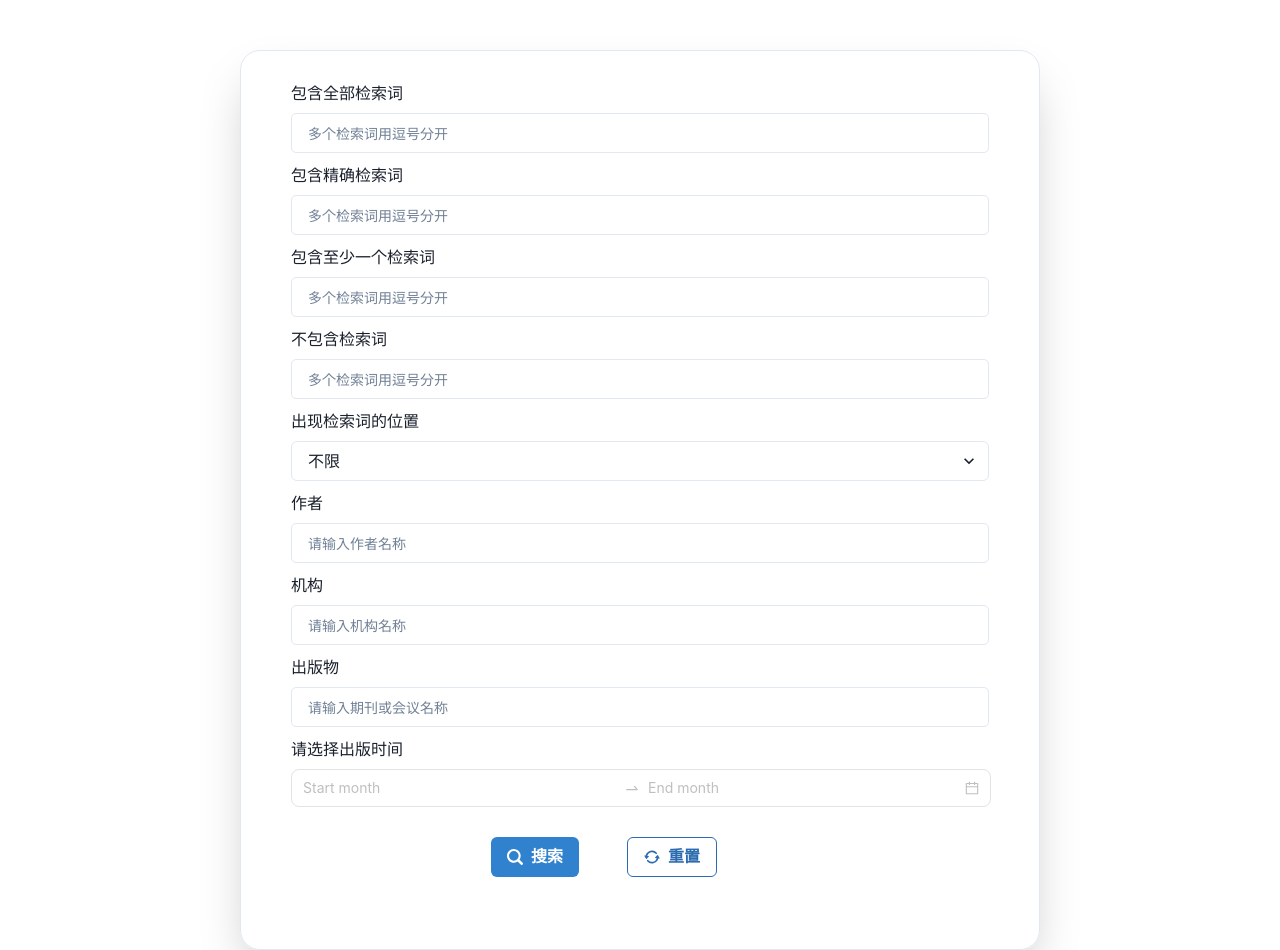
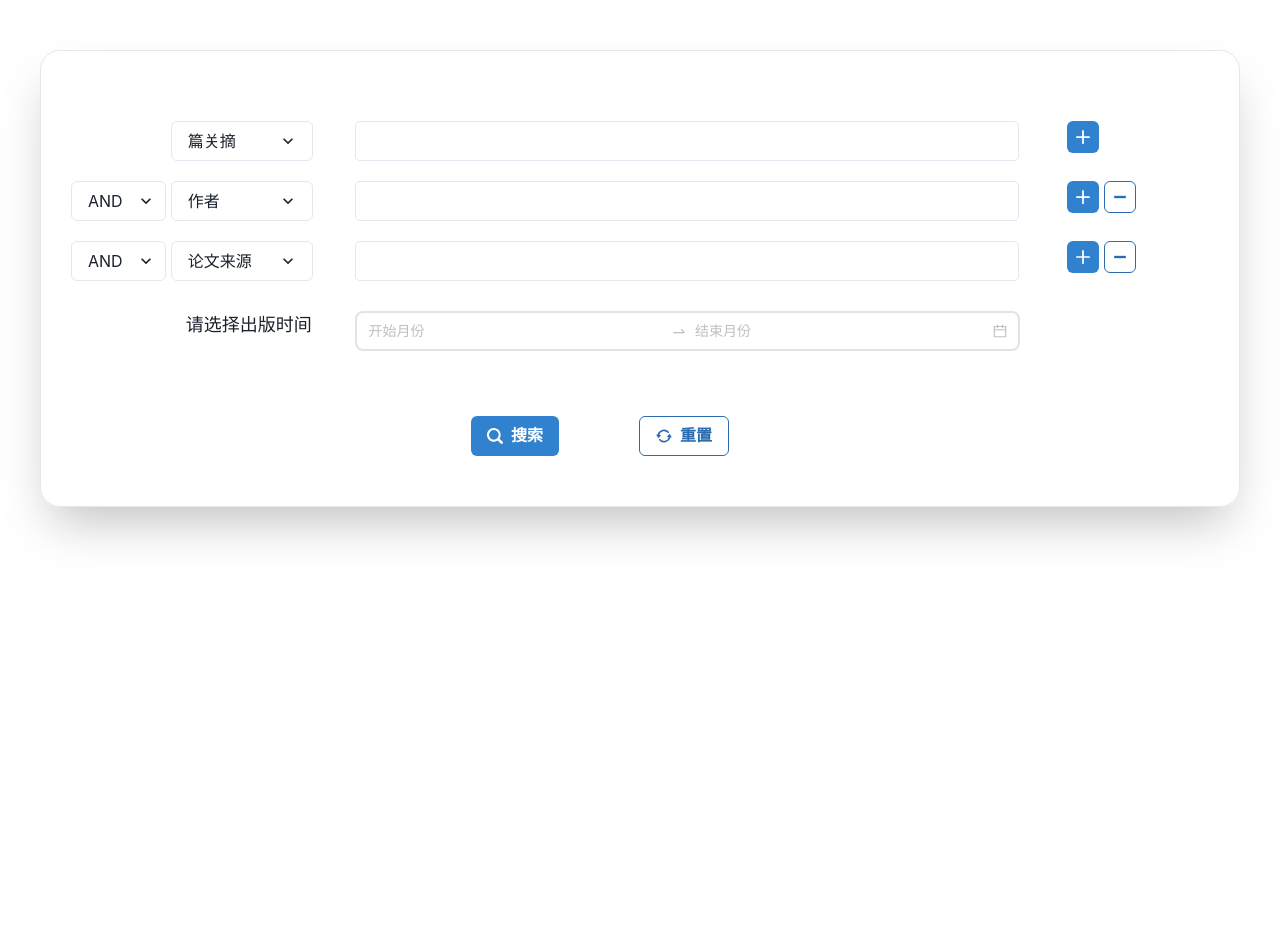
Before and after one commit to ExcitedFrog1s/AceGate, a React (Create React App) app: page /advancedSearch in a window 1280 px wide. After the commit the page ends 850 px from the top, so only its background shows below. Built offline with nearby package versions, Linux system fonts and the light colour scheme.

Commit message:
更新高级检索

```diff
--- a/src/pages/advancedSearch/advancedSearch.css
+++ b/src/pages/advancedSearch/advancedSearch.css
@@ -1,31 +1,33 @@
 .site-card-border-less-wrapper{
     margin:auto;
-    width: 800px;
-    height: 900px;
+    width: 1200px;
     margin-top: 50px;
     margin-bottom: 50px !important;
-    padding: 20px 50px 20px 50px;
+    padding: 50px 30px 50px 30px;
 }
 
-.item{
-    margin-top: 10px;
+
+.site-card-border-less-wrapper .css-xhcj5{
+    border-radius: 8px !important;
+    border: 2px #e3e3e3 solid !important;
+    font-size: 16px;
+    font-weight: 550;
 }
 
-.item .css-g6pte{
-    font-weight: 550 !important ;
-    font-size: 16px !important ;
+.site-card-border-less-wrapper .css-1kp110w{
+    border: 2px #e3e3e3 solid !important;
 }
 
-.datePicker{
-    width: 700px;
-    height: 38px;
+.site-card-border-less-wrapper .datePicker{
+    width: 665px;
+    height: 40px;
     border-radius: 8px;
-    border: 1px #e3e3e3 solid;
+    border: 2px #e3e3e3 solid;
 }
-.ant-picker-focused{
+.site-card-border-less-wrapper .ant-picker-focused{
     border-color: #3182ce!important;
     box-shadow: 0 0 0 1.5px #3182ce !important;
 }
-.ant-picker-focused,.ant-picker:hover{
+.site-card-border-less-wrapper .ant-picker-focused,.ant-picker:hover{
     border-color: rgb(196, 196, 196) !important;
 }
--- a/src/pages/advancedSearch/advancedSearch.js
+++ b/src/pages/advancedSearch/advancedSearch.js
@@ -1,64 +1,169 @@
 import * as React from 'react'
 import { Box } from '@chakra-ui/react'
-import {FormControl, FormLabel, FormErrorMessage, Input, FormHelperText,} from '@chakra-ui/react'
-import { Select } from '@chakra-ui/react'
+import {Input} from '@chakra-ui/react'
+import { Select, Text } from '@chakra-ui/react'
+import { Col, Row } from 'antd';
+import { IconButton } from '@chakra-ui/react'
 import {Button, ButtonGroup} from '@chakra-ui/react'
-import { Search2Icon, RepeatIcon} from '@chakra-ui/icons'
-import 'antd/dist/antd.min.css';
+import { Search2Icon, RepeatIcon, AddIcon, MinusIcon} from '@chakra-ui/icons'
 import './advancedSearch.css';
 import { DatePicker} from 'antd';
+
+//antd组件汉化
+import moment from 'moment'
+import locale from 'antd/lib/date-picker/locale/zh_CN'
+import 'moment/locale/zh-cn'
+moment.locale('zh-cn')
+
+
 const { RangePicker } = DatePicker;
 
 function Search({}) {
+    const [dataList, setDataList] = React.useState([
+    {
+        category: 'main',
+        content: "",
+        type: 1,
+    },
+    {
+        category: 'author',
+        content: "",
+        type: 1,
+    },
+    {
+        category: 'source',
+        content: "",
+        type: 1,
+    }]);
+
+    const addItem = (index) => {
+        dataList.splice(index+1, 0, {
+            category: '',
+            content: '',
+            type: '',
+        });
+        setDataList([...dataList]);
+    };
+
+    const deleteItem = (index) => {
+        dataList.splice(index,1);
+        setDataList([...dataList]);
+    };
+
+    const clean = () => {
+        dataList.splice(0, dataList.length);
+        dataList.push({
+            category: 'main',
+            content: "",
+            type: 1,
+        });
+        dataList.push({
+            category: 'author',
+            content: "",
+            type: 1,
+        });
+        dataList.push({
+            category: 'source',
+            content: "",
+            type: 1,
+        });
+        setDataList([...dataList]);
+    };
+
     return(
         <Box boxShadow='2xl' rounded='md'
             borderRadius='20px' border='1px' borderColor='gray.200'
             className='site-card-border-less-wrapper'>
-            <FormControl className='item'>
-                <FormLabel >包含全部检索词</FormLabel>
-                <Input placeholder='多个检索词用逗号分开'/>
-            </FormControl>
-            <FormControl className='item'>
-                <FormLabel >包含精确检索词</FormLabel>
-                <Input placeholder='多个检索词用逗号分开'/>
-            </FormControl>
-            <FormControl className='item'>
-                <FormLabel >包含至少一个检索词</FormLabel>
-                <Input placeholder='多个检索词用逗号分开'/>
-            </FormControl>
-            <FormControl className='item'>
-                <FormLabel >不包含检索词</FormLabel>
-                <Input placeholder='多个检索词用逗号分开'/>
-            </FormControl>
-            <FormControl className='item'>
-                <FormLabel>出现检索词的位置</FormLabel>
-                <Select>
-                    <option>不限</option>
-                    <option>文章任何位置</option>
-                    <option>标题</option>
-                </Select>
-            </FormControl>
-            <FormControl className='item'>
-                <FormLabel>作者</FormLabel>
-                <Input placeholder='请输入作者名称'/>
-            </FormControl>
-            <FormControl className='item'>
-                <FormLabel>机构</FormLabel>
-                <Input placeholder='请输入机构名称'/>
-            </FormControl>
-            <FormControl className='item'>
-                <FormLabel>出版物</FormLabel>
-                <Input placeholder='请输入期刊或会议名称'/>
-            </FormControl>
-            <FormControl className='item'>
-                <FormLabel>请选择出版时间</FormLabel>
-                <RangePicker picker="month" className='datePicker'/>
-            </FormControl>
-            <ButtonGroup spacing={12} style={{marginTop: '30px', marginLeft: '200px'}} >
+            {dataList.map((item, index) => (
+                <Row style={{marginTop:'20px'}} key={index}>
+                    <Col span={2}>
+                        {
+                            index != 0?(
+                                <Select value={item.type}
+                                    onChange={(e) => {
+                                        dataList[index].type = e.target.value;
+                                        setDataList([...dataList]);
+                                    }}>
+                                    <option value='1'>AND</option>
+                                    <option value='2'>OR</option>
+                                    <option value='3'>NOT</option>
+                                </Select>
+                            ):(
+                                <div></div>
+                            )
+                        }
+                    </Col>
+                    <Col span={3}>
+                        <Select style={{marginLeft: '5px'}} value={item.category}
+                            onChange={(e) => {
+                                dataList[index].category = e.target.value;
+                                setDataList([...dataList]);
+                            }}>
+                            <option value='main'>篇关摘</option>
+                            <option value='article'>全文</option>
+                            <option value='title'>篇名</option>
+                            <option value='abstract'>摘要</option>
+                            <option value='author'>作者</option>
+                            <option value='institute'>作者机构</option>
+                            <option value='field'>领域</option>
+                            <option value='source'>论文来源</option>
+                            <option value='DOI'>DOI</option>
+                        </Select>
+                    </Col>
+                    <Col span={14} offset={1}>
+                        <Input
+                            value={item.content}
+                            onChange={(e) => {
+                                dataList[index].content = e.target.value;
+                                setDataList([...dataList]);}}>
+                        </Input>
+                    </Col>
+                    <Col span={3} offset={1}>
+                    <IconButton
+                        colorScheme='blue'
+                        aria-label='Call Segun'
+                        size='sm'
+                        icon={<AddIcon />}
+                        onClick={() => {
+                            addItem(index);
+                        }}/>
+                        {
+                            index != 0?(
+                                <IconButton
+                                style={{marginLeft: '5px'}}
+                                variant='outline'
+                                colorScheme='blue'
+                                aria-label='Call Segun'
+                                size='sm'
+                                icon={<MinusIcon />}
+                                onClick={() => {
+                                    deleteItem(index);
+                                }}
+                                />
+                            ):(
+                                <div></div>
+                            )
+                        }
+
+                    </Col>
+                </Row>
+            ))}
+            <Row style={{marginTop:'30px'}}>
+                <Col span={4} offset={2}>
+                    <Text fontSize='lg' fontWeight='550' style={{marginLeft:'20px'}}>请选择出版时间</Text>
+                </Col>
+                <Col span={18}>
+                    <RangePicker locale={locale} picker="month" className='datePicker'/>
+                </Col>
+            </Row>
+            <ButtonGroup spacing={20} style={{marginTop: '60px', marginLeft: '400px'}} >
                 <Button colorScheme='blue' leftIcon={<Search2Icon />}>
                     搜索
                 </Button>
-                <Button variant='outline' colorScheme='blue' leftIcon={<RepeatIcon />}>
+                <Button variant='outline' colorScheme='blue' leftIcon={<RepeatIcon />}
+                    onClick={() => {
+                        clean();
+                    }}>
                     重置
                 </Button>
             </ButtonGroup>
--- /dev/null
+++ b/src/pages/advancedSearch/test.css
@@ -0,0 +1,31 @@
+.site-card-border-less-wrapper{
+    margin:auto;
+    width: 800px;
+    height: 900px;
+    margin-top: 50px;
+    margin-bottom: 50px !important;
+    padding: 20px 50px 20px 50px;
+}
+
+.item{
+    margin-top: 10px;
+}
+
+.item .css-g6pte{
+    font-weight: 550 !important ;
+    font-size: 16px !important ;
+}
+
+.datePicker{
+    width: 700px;
+    height: 38px;
+    border-radius: 8px;
+    border: 1px #e3e3e3 solid;
+}
+.ant-picker-focused{
+    border-color: #3182ce!important;
+    box-shadow: 0 0 0 1.5px #3182ce !important;
+}
+.ant-picker-focused,.ant-picker:hover{
+    border-color: rgb(196, 196, 196) !important;
+}
```
Also changed, not shown: src/pages/advancedSearch/test.js (added, +70 -0 lines).
